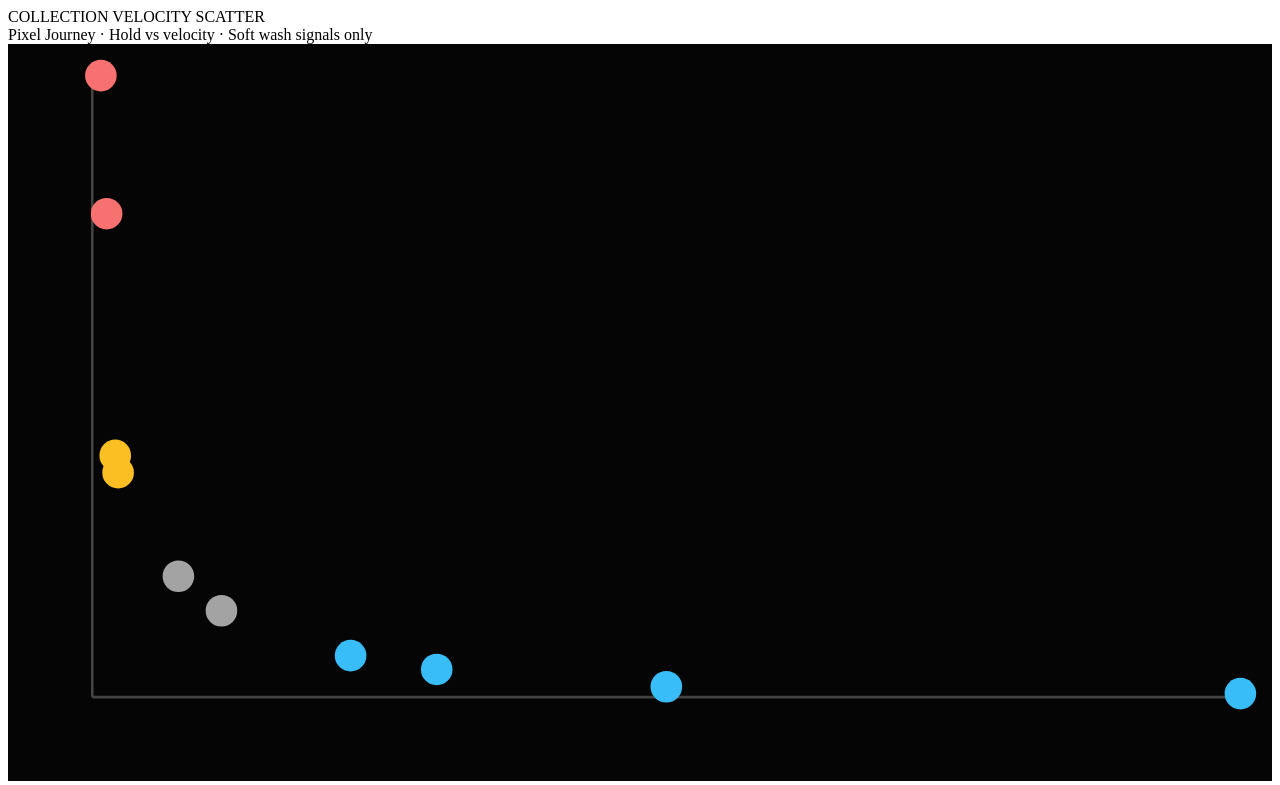
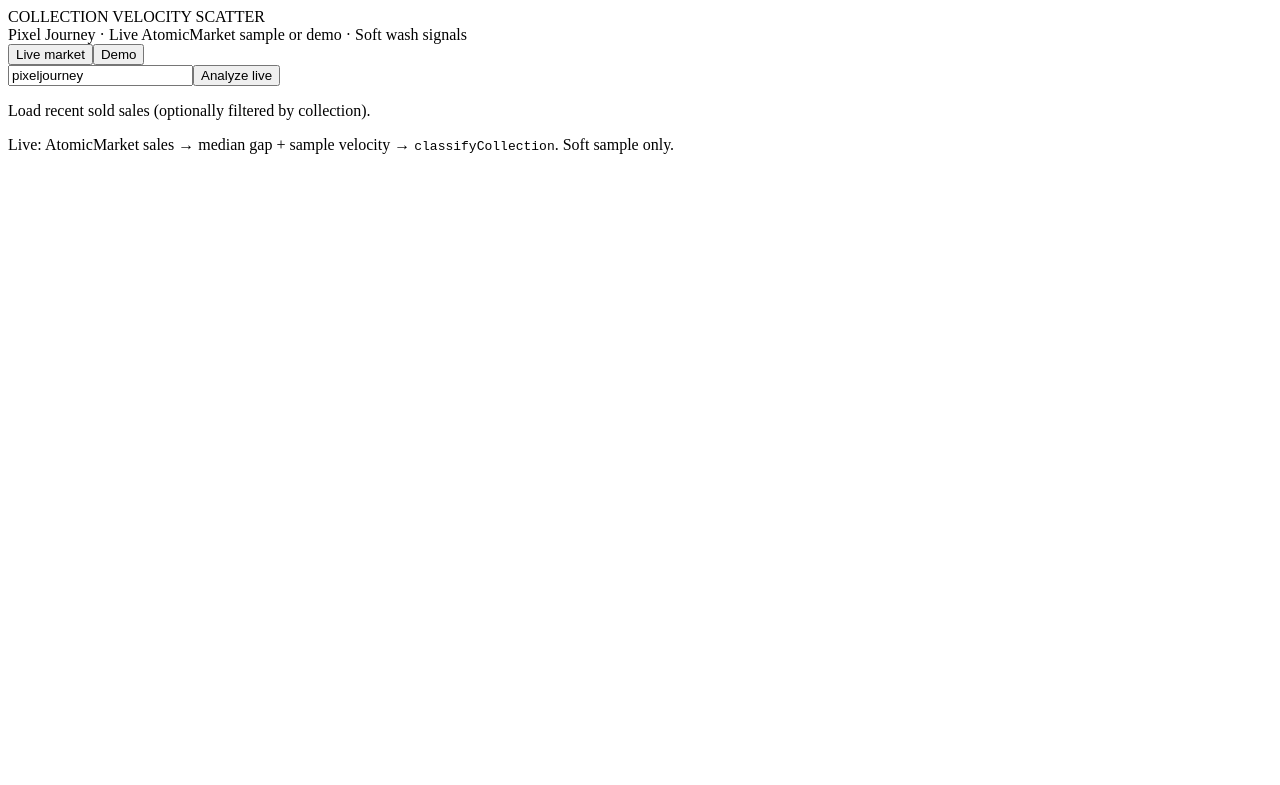
Before and after one commit to pixel-journey/wax-collection-velocity-scatter-plot, a Next.js app: page / in a window 1280 px wide. Shown: the top 785 px of the page. Built offline with nearby package versions, Linux system fonts and the light colour scheme.

Commit message:
Live: Wire velocity scatter to AtomicMarket + demo

```diff
--- a/app/page.tsx
+++ b/app/page.tsx
@@ -1,7 +1,11 @@
 'use client';
 
-import React, { useMemo } from 'react';
+import React, { useCallback, useMemo, useState } from 'react';
 import { classifyCollection, demoVelocityPoints } from '../examples/engines';
+import { fetchVelocityPoints } from '../examples/live/atomicmarket';
+import type { VelocitySummary } from '../examples/types';
+
+type Mode = 'live' | 'demo';
 
 const colors: Record<string, string> = {
   long_term_hold: '#34d399',
@@ -12,12 +16,54 @@ const colors: Record<string, string> = {
 };
 
 export default function CollectionVelocityScatterPlot() {
-  const summary = useMemo(() => classifyCollection(demoVelocityPoints()), []);
-  const maxHold = Math.max(30, ...summary.points.map((p) => p.holdDays));
-  const maxVel = Math.max(5, ...summary.points.map((p) => p.velocityPer30d));
+  const [mode, setMode] = useState<Mode>('live');
+  const [collection, setCollection] = useState('pixeljourney');
+  const [loading, setLoading] = useState(false);
+  const [error, setError] = useState<string | null>(null);
+  const [liveSummary, setLiveSummary] = useState<VelocitySummary | null>(null);
+  const [meta, setMeta] = useState<string | null>(null);
+
+  const demoSummary = useMemo(
+    () => classifyCollection(demoVelocityPoints()),
+    []
+  );
+  const summary = mode === 'live' ? liveSummary : demoSummary;
+
+  const maxHold = Math.max(
+    30,
+    ...(summary?.points.map((p) => p.holdDays) ?? [30])
+  );
+  const maxVel = Math.max(
+    5,
+    ...(summary?.points.map((p) => p.velocityPer30d) ?? [5])
+  );
   const w = 480;
   const h = 280;
   const pad = 32;
+
+  const runLive = useCallback(async () => {
+    setLoading(true);
+    setError(null);
+    setMeta(null);
+    try {
+      const { points, source, note } = await fetchVelocityPoints({
+        limit: 100,
+        collection: collection.trim() || undefined,
+      });
+      if (points.length === 0) {
+        setError('No template sales in sample.');
+        setLiveSummary(null);
+        return;
+      }
+      setLiveSummary(classifyCollection(points));
+      setMeta(`${points.length} templates · ${note} · ${source}`);
+    } catch (e) {
+      setError(e instanceof Error ? e.message : 'Live fetch failed');
+      setLiveSummary(null);
+    } finally {
+      setLoading(false);
+    }
+  }, [collection]);
 
   return (
     <div className="min-h-screen bg-[#0a0a0a] text-white p-6">
@@ -26,17 +72,74 @@ export default function CollectionVelocityScatterPlot() {
           COLLECTION VELOCITY SCATTER
         </div>
         <div className="text-xs opacity-60 mb-6">
-          Pixel Journey · Hold vs velocity · Soft wash signals only
+          Pixel Journey · Live AtomicMarket sample or demo · Soft wash signals
         </div>
 
+        <div className="flex flex-wrap gap-2 mb-4">
+          <button
+            type="button"
+            onClick={() => setMode('live')}
+            className={`px-4 py-2 rounded-xl text-sm ${
+              mode === 'live' ? 'bg-sky-600' : 'bg-white/10'
+            }`}
+          >
+            Live market
+          </button>
+          <button
+            type="button"
+            onClick={() => setMode('demo')}
+            className={`px-4 py-2 rounded-xl text-sm ${
+              mode === 'demo' ? 'bg-emerald-600' : 'bg-white/10'
+            }`}
+          >
+            Demo
+          </button>
+        </div>
+
+        {mode === 'live' && (
+          <div className="border border-white/10 bg-black/40 p-4 rounded-2xl mb-6 flex flex-col sm:flex-row gap-3">
+            <input
+              value={collection}
+              onChange={(e) => setCollection(e.target.value)}
+              className="flex-1 bg-black/60 border border-white/10 px-4 py-3 rounded-xl font-mono text-sm"
+              placeholder="collection_name (optional)"
+            />
+            <button
+              type="button"
+              onClick={runLive}
+              disabled={loading}
+              className="px-6 py-3 rounded-xl bg-sky-600 text-sm font-medium disabled:opacity-50"
+            >
+              {loading ? 'Fetching…' : 'Analyze live'}
+            </button>
+          </div>
+        )}
+
+        {error && (
+          <div className="mb-4 text-sm text-red-400 border border-red-500/30 rounded-xl p-3">
+            {error}
+          </div>
+        )}
+        {meta && (
+          <div className="mb-4 text-xs opacity-50 break-all">{meta}</div>
+        )}
+
+        {summary && (
           <div className="border border-white/10 bg-black/40 p-6 rounded-2xl mb-6">
             <svg viewBox={`0 0 ${w} ${h}`} className="w-full h-auto">
               <rect width={w} height={h} fill="#050505" />
-            <line x1={pad} y1={h - pad} x2={w - 8} y2={h - pad} stroke="#444" />
+              <line
+                x1={pad}
+                y1={h - pad}
+                x2={w - 8}
+                y2={h - pad}
+                stroke="#444"
+              />
               <line x1={pad} y1={8} x2={pad} y2={h - pad} stroke="#444" />
               {summary.points.map((p) => {
                 const x = pad + (p.holdDays / maxHold) * (w - pad - 12);
-              const y = h - pad - (p.velocityPer30d / maxVel) * (h - pad - 12);
+                const y =
+                  h - pad - (p.velocityPer30d / maxVel) * (h - pad - 12);
                 return (
                   <circle
                     key={p.id}
@@ -46,7 +149,8 @@ export default function CollectionVelocityScatterPlot() {
                     fill={colors[p.quadrant] ?? '#fff'}
                   >
                     <title>
-                    {p.name}: {p.holdDays}d / {p.velocityPer30d} · {p.quadrant}
+                      {p.name}: {p.holdDays}d / {p.velocityPer30d} ·{' '}
+                      {p.quadrant}
                     </title>
                   </circle>
                 );
@@ -70,11 +174,18 @@ export default function CollectionVelocityScatterPlot() {
               ))}
             </ul>
           </div>
+        )}
+
+        {!summary && mode === 'live' && !loading && !error && (
+          <p className="text-sm opacity-50 mb-6">
+            Load recent sold sales (optionally filtered by collection).
+          </p>
+        )}
 
         <p className="text-xs opacity-60">
-          Demo uses deterministic template metrics. Production should derive hold and
-          velocity from AtomicMarket history via{" "}
-          <code className="text-emerald-400/80">classifyCollection</code>.
+          Live: AtomicMarket sales → median gap + sample velocity →{' '}
+          <code className="text-emerald-400/80">classifyCollection</code>. Soft
+          sample only.
         </p>
       </div>
     </div>
```
Lines whose indentation alone changed are shown as unchanged.
